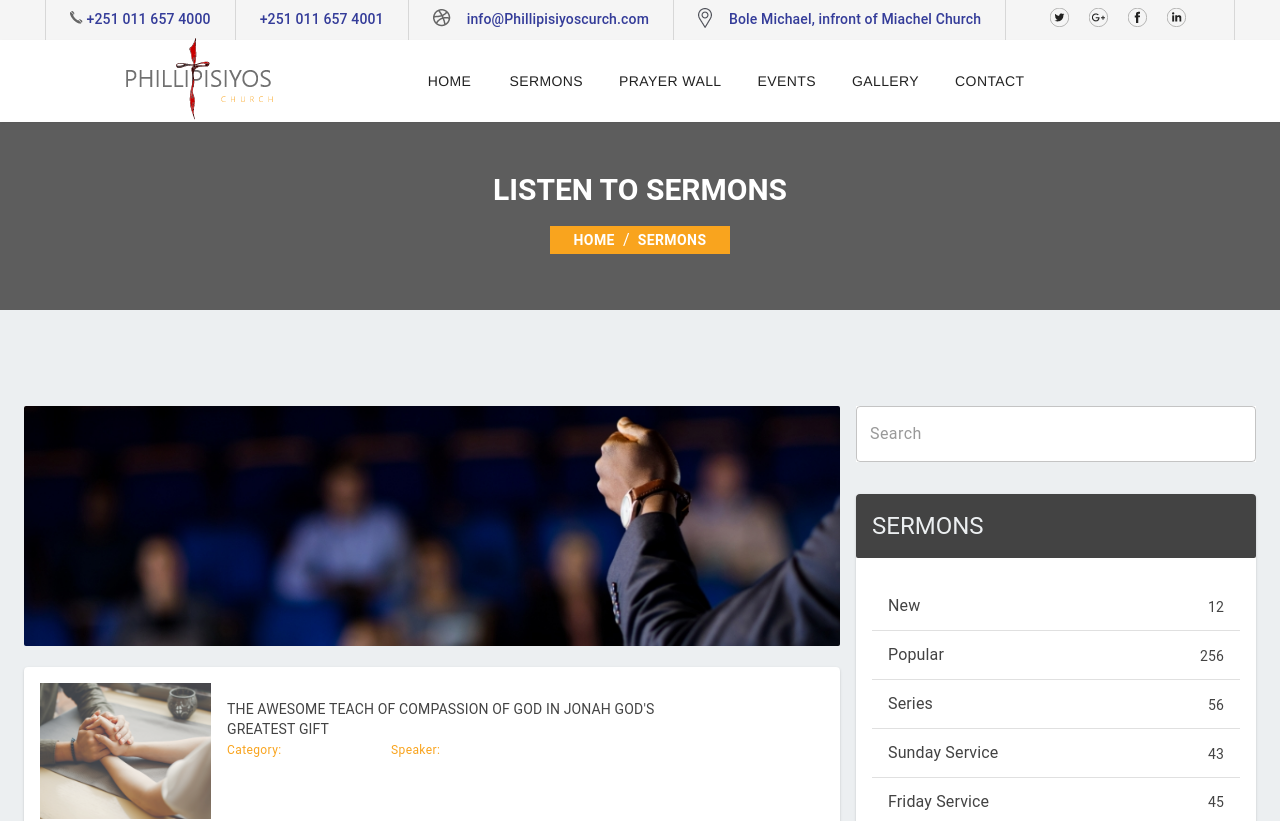
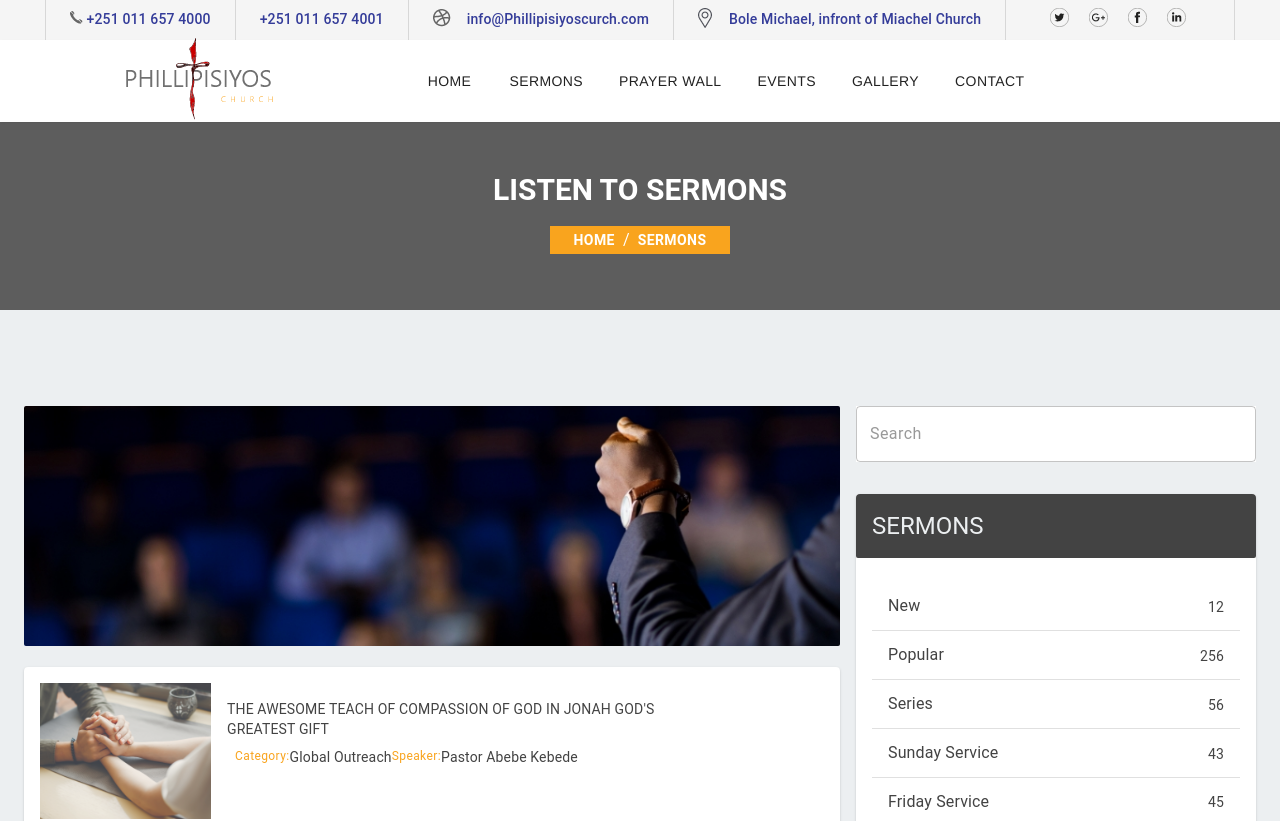
Before and after one commit to Alazar-dev/Filadelfia-web, a React (Create React App) app: page /sermons in a window 1280 px wide. Shown: the top 821 px of the page. Built offline with nearby package versions, Linux system fonts and the light colour scheme.

Commit message:
gave padding to the event caption

```diff
--- a/src/components/sermons/SermonsLeft.jsx
+++ b/src/components/sermons/SermonsLeft.jsx
@@ -7,7 +7,6 @@ import Typography from "@material-ui/core/Typography";
 import { Box, Grid } from "@material-ui/core";
 import headerImg from "../../assets/Sermons/Sermon.jpg";
 import ImgSupermacy from "../../assets/Sermons/placeholder1.png";
-
 
 const useStyles = makeStyles((theme) => ({
   root: {
@@ -124,7 +123,7 @@ export const EventItem = () => {
                       THE AWESOME TEACH OF COMPASSION OF GOD IN JONAH GOD'S
                       GREATEST GIFT
                     </Typography>
-                    <Typography variant="subtitle2" color="textSecondary">
+                    <Box p={1} display="flex" variant="subtitle2" color="textSecondary">
                       <Typography variant="caption" color="primary">
                         Category:
                       </Typography>{" "}
@@ -133,14 +132,11 @@ export const EventItem = () => {
                         Speaker:
                       </Typography>{" "}
                       Pastor Abebe Kebede
-                    </Typography>
+                    </Box>
                   </CardContent>
                 </div>
               </Box>
             </Grid>
-            {/* <Grid className={classes.itemButton} item md={1}>
-              <Button className={classes.button}>More</Button>
-            </Grid> */}
           </Grid>
         </CardContent>
       </Card>
```
